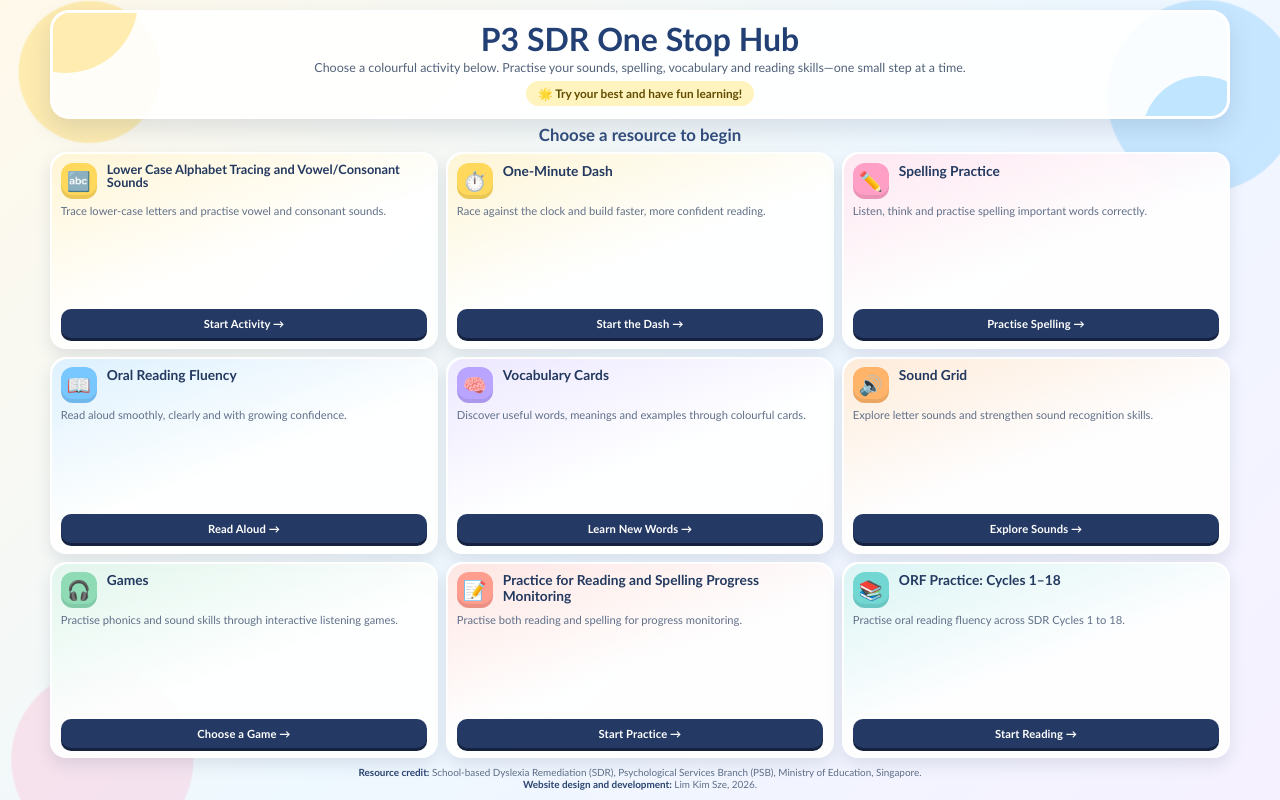
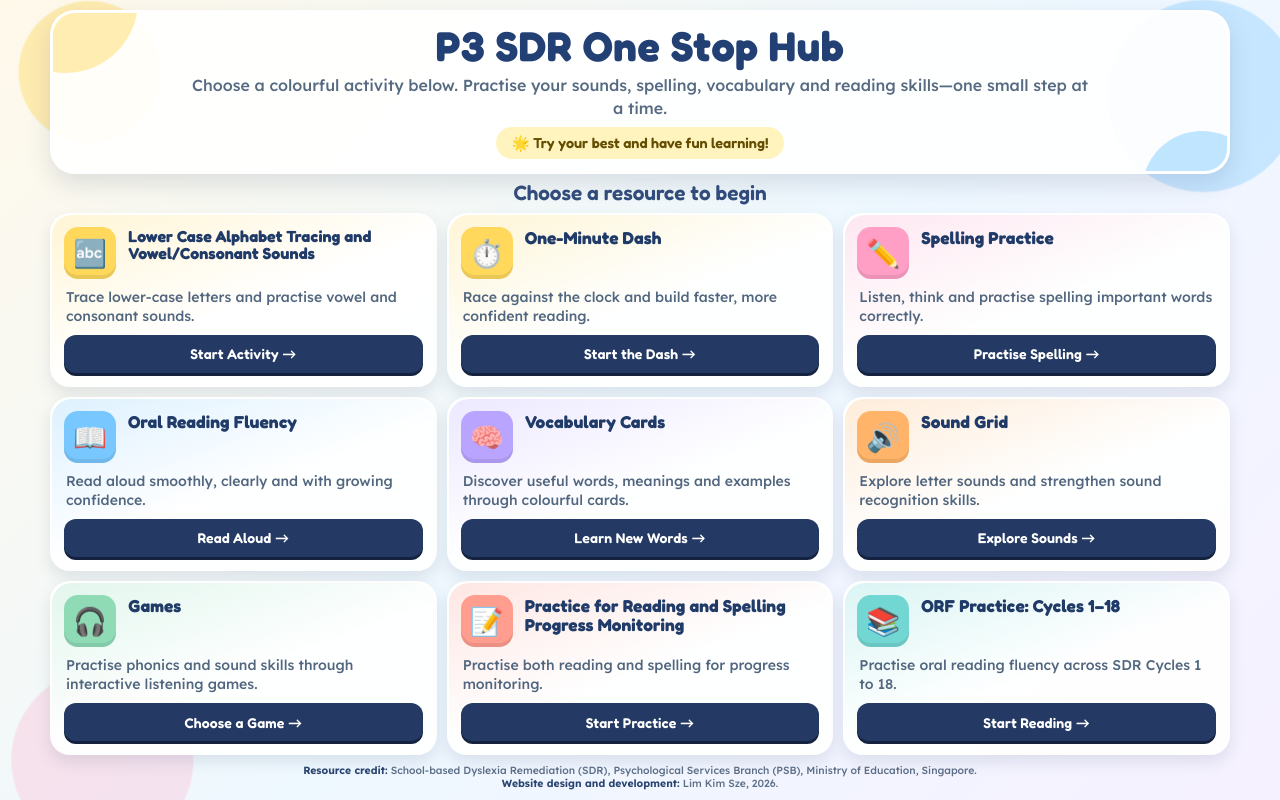
Before and after one commit to limkimsze-maker/P3-SDR-One-Stop-Hub, a plain HTML site: page index.html in a window 1280 px wide. Drawn offline with Linux system fonts and the light colour scheme.

Commit message:
Make hub fonts bigger and more child-friendly

```diff
--- a/index.html
+++ b/index.html
@@ -5,474 +5,193 @@
   <meta name="viewport" content="width=device-width, initial-scale=1.0" />
   <title>P3 SDR One Stop Hub</title>
 
+  <link rel="preconnect" href="https://fonts.googleapis.com">
+  <link rel="preconnect" href="https://fonts.gstatic.com" crossorigin>
+  <link href="https://fonts.googleapis.com/css2?family=Fredoka:wght@500;600;700&family=Lexend:wght@400;500;600;700&display=swap" rel="stylesheet">
+
   <style>
     :root {
-      --ink: #24324a;
-      --soft-ink: #52627a;
-      --yellow: #ffd85c;
-      --blue: #79c7ff;
-      --pink: #ff9fc6;
-      --purple: #b9a4ff;
-      --orange: #ffb46a;
-      --green: #8edbb6;
-      --coral: #ff9d8f;
-      --teal: #72d7d2;
-      --shadow: 0 10px 24px rgba(51, 72, 105, 0.15);
+      --ink:#24324a; --soft:#566a82; --yellow:#ffd85c; --blue:#79c7ff;
+      --pink:#ff9fc6; --purple:#b9a4ff; --orange:#ffb46a; --green:#8edbb6;
+      --coral:#ff9d8f; --teal:#72d7d2; --shadow:0 10px 24px rgba(51,72,105,.15);
     }
+    *{box-sizing:border-box}
+    html,body{width:100%;height:100%;margin:0}
+    body{
+      font-family:"Lexend","Trebuchet MS",Arial,sans-serif;
+      color:var(--ink);
+      background:
+        radial-gradient(circle at 7% 9%,rgba(255,216,92,.42) 0 70px,transparent 72px),
+        radial-gradient(circle at 94% 12%,rgba(121,199,255,.35) 0 95px,transparent 97px),
+        radial-gradient(circle at 8% 95%,rgba(255,159,198,.25) 0 90px,transparent 92px),
+        linear-gradient(135deg,#fff9ea 0%,#eef8ff 52%,#f6f1ff 100%);
+    }
+    a{color:inherit;text-decoration:none}
+    .page-shell{
+      width:min(1180px,calc(100% - 24px)); min-height:100dvh; margin:0 auto;
+      padding:10px 0; display:grid; grid-template-rows:auto auto minmax(0,1fr) auto; gap:8px;
+    }
+    .hero{
+      position:relative; overflow:hidden; padding:12px 22px; text-align:center;
+      background:rgba(255,255,255,.92); border:3px solid rgba(255,255,255,.97);
+      border-radius:25px; box-shadow:var(--shadow);
+    }
+    .hero::before,.hero::after{content:"";position:absolute;border-radius:999px;opacity:.45;pointer-events:none}
+    .hero::before{width:145px;height:145px;left:-60px;top:-85px;background:var(--yellow)}
+    .hero::after{width:120px;height:120px;right:-35px;bottom:-80px;background:var(--blue)}
+    h1,.section-title,.resource-card h2,.open-button,.encouragement{
+      font-family:"Fredoka","Arial Rounded MT Bold","Trebuchet MS",sans-serif;
+    }
+    h1{
+      position:relative; margin:0; font-size:clamp(2.35rem,5.2vh,4.2rem); line-height:1.02;
+      font-weight:700; letter-spacing:.015em; color:#234075; text-shadow:0 2px 0 #fff;
+    }
+    .hero p{
+      position:relative; max-width:900px; margin:7px auto 0; color:var(--soft);
+      font-size:clamp(1rem,1.8vh,1.18rem); line-height:1.42; font-weight:500;
+    }
+    .encouragement{
+      position:relative; display:inline-flex; align-items:center; gap:8px; margin-top:7px;
+      padding:7px 16px; border-radius:16px; background:#fff3be; color:#624d00;
+      font-size:clamp(.9rem,1.55vh,1.05rem); font-weight:600;
+    }
+    .section-title{
+      margin:0; text-align:center; color:#324d7c; font-size:clamp(1.3rem,2.35vh,1.75rem);
+      line-height:1.1; font-weight:600;
+    }
+    .resource-grid{
+      min-height:0; display:grid; grid-template-columns:repeat(3,minmax(0,1fr));
+      grid-template-rows:repeat(3,minmax(0,1fr)); gap:10px;
+    }
+    .resource-card{
+      --card-color:var(--blue); position:relative; min-width:0; min-height:0;
+      display:grid; grid-template-columns:auto minmax(0,1fr); grid-template-rows:auto 1fr auto;
+      column-gap:12px; align-items:start; padding:12px; isolation:isolate;
+      background:rgba(255,255,255,.96); border:2px solid transparent; border-radius:20px;
+      box-shadow:0 7px 16px rgba(59,76,112,.13); transition:.18s ease;
+    }
+    .resource-card::after{
+      content:""; position:absolute; inset:0; z-index:-1; border-radius:inherit;
+      background:linear-gradient(160deg,color-mix(in srgb,var(--card-color) 25%,transparent),transparent 52%);
+    }
+    .resource-card:hover,.resource-card:focus-visible{
+      z-index:2; transform:translateY(-3px); border-color:var(--card-color);
+      box-shadow:0 12px 23px rgba(59,76,112,.2); outline:none;
+    }
+    .icon{
+      grid-column:1; grid-row:1; width:52px; height:52px; display:grid; place-items:center;
+      border-radius:14px; background:var(--card-color); font-size:1.7rem;
+      box-shadow:inset 0 -4px 0 rgba(0,0,0,.08);
+    }
+    .resource-card h2{
+      grid-column:2; grid-row:1; margin:1px 0 0; color:#203b68;
+      font-size:clamp(1.08rem,1.9vh,1.3rem); font-weight:650; line-height:1.12;
+      letter-spacing:.005em; overflow-wrap:anywhere;
+    }
+    .resource-card p{
+      grid-column:1/-1; grid-row:2; margin:9px 2px 8px; color:#52677f;
+      font-size:clamp(.88rem,1.48vh,1rem); line-height:1.38; font-weight:500;
+      overflow-wrap:anywhere;
+    }
+    .open-button{
+      grid-column:1/-1; grid-row:3; min-height:38px; display:flex; justify-content:center;
+      align-items:center; padding:7px 10px; border-radius:12px; background:#243a64; color:#fff;
+      font-size:clamp(.88rem,1.45vh,1rem); font-weight:600; letter-spacing:.01em;
+      box-shadow:0 3px 0 #14223f;
+    }
+    .resource-card:hover .open-button{background:#1a8a61;box-shadow:0 3px 0 #0e5e40}
+    .card-1{--card-color:var(--yellow)} .card-2{--card-color:var(--pink)}
+    .card-3{--card-color:var(--blue)} .card-4{--card-color:var(--purple)}
+    .card-5{--card-color:var(--orange)} .card-6{--card-color:var(--green)}
+    .card-7{--card-color:var(--coral)} .card-8{--card-color:var(--teal)}
+    .card-9{--card-color:var(--yellow)}
+    .long-title h2{font-size:clamp(1rem,1.72vh,1.18rem);line-height:1.1}
+    .footer-note{
+      margin:0; padding:1px 8px 0; text-align:center; color:#5e6f88;
+      font-size:clamp(.65rem,1.08vh,.78rem); line-height:1.25; font-weight:500;
+    }
+    .footer-note strong{color:#2a4471}
 
-    * { box-sizing: border-box; }
-
-    html,
-    body {
-      width: 100%;
-      height: 100%;
-      margin: 0;
+    @media(max-width:900px){
+      html,body{height:auto} body{overflow-y:auto}
+      .page-shell{min-height:100dvh;display:block;padding-bottom:14px}
+      .section-title{margin:10px 0}
+      .resource-grid{grid-template-columns:repeat(2,minmax(0,1fr));grid-template-rows:none;grid-auto-rows:auto}
+      .resource-card{min-height:175px}
+      .footer-note{margin-top:10px}
     }
-
-    body {
-      font-family: "Trebuchet MS", "Arial Rounded MT Bold", Arial, sans-serif;
-      color: var(--ink);
-      background:
-        radial-gradient(circle at 7% 9%, rgba(255, 216, 92, 0.42) 0 70px, transparent 72px),
-        radial-gradient(circle at 94% 12%, rgba(121, 199, 255, 0.35) 0 95px, transparent 97px),
-        radial-gradient(circle at 8% 95%, rgba(255, 159, 198, 0.25) 0 90px, transparent 92px),
-        linear-gradient(135deg, #fff9ea 0%, #eef8ff 52%, #f6f1ff 100%);
+    @media(max-width:580px){
+      .page-shell{width:min(100% - 12px,1180px)} .hero{padding-inline:10px}
+      h1{font-size:clamp(1.9rem,8vw,2.55rem)} .hero p{font-size:.92rem}
+      .resource-grid{grid-template-columns:1fr;gap:9px}
+      .resource-card{min-height:0;padding:12px}
+      .resource-card h2,.long-title h2{font-size:1.2rem}
+      .resource-card p{font-size:.95rem}.open-button{font-size:.95rem;min-height:40px}
     }
-
-    a {
-      color: inherit;
-      text-decoration: none;
+    @media(max-height:650px) and (min-width:901px){
+      .hero{padding-top:6px;padding-bottom:6px}.hero p{display:none}
+      .encouragement{margin-top:4px;padding-block:4px}.section-title{font-size:1.15rem}
+      .resource-card{padding:8px 10px}.icon{width:42px;height:42px;font-size:1.35rem}
+      .resource-card h2,.long-title h2{font-size:clamp(.95rem,1.9vh,1.1rem)}
+      .resource-card p{margin:5px 1px;font-size:clamp(.77rem,1.5vh,.9rem);line-height:1.2}
+      .open-button{min-height:30px;padding:4px 8px;font-size:clamp(.74rem,1.4vh,.86rem)}
     }
-
-    .page-shell {
-      width: min(1180px, calc(100% - 24px));
-      min-height: 100dvh;
-      margin: 0 auto;
-      padding: clamp(8px, 1.2vh, 14px) 0;
-      display: grid;
-      grid-template-rows: auto auto minmax(0, 1fr) auto;
-      gap: clamp(6px, 0.9vh, 10px);
-    }
-
-    .hero {
-      position: relative;
-      overflow: hidden;
-      padding: clamp(9px, 1.3vh, 14px) 20px;
-      text-align: center;
-      background: rgba(255, 255, 255, 0.9);
-      border: 3px solid rgba(255, 255, 255, 0.96);
-      border-radius: clamp(18px, 2.4vh, 25px);
-      box-shadow: var(--shadow);
-    }
-
-    .hero::before,
-    .hero::after {
-      content: "";
-      position: absolute;
-      border-radius: 999px;
-      opacity: 0.45;
-      pointer-events: none;
-    }
-
-    .hero::before {
-      width: 145px;
-      height: 145px;
-      left: -60px;
-      top: -85px;
-      background: var(--yellow);
-    }
-
-    .hero::after {
-      width: 120px;
-      height: 120px;
-      right: -35px;
-      bottom: -80px;
-      background: var(--blue);
-    }
-
-    h1 {
-      position: relative;
-      margin: 0;
-      font-size: clamp(1.75rem, 4vh, 3.15rem);
-      line-height: 1;
-      color: #234075;
-      text-shadow: 0 2px 0 #ffffff;
-    }
-
-    .hero p {
-      position: relative;
-      max-width: 820px;
-      margin: 5px auto 0;
-      color: var(--soft-ink);
-      font-size: clamp(0.78rem, 1.45vh, 0.98rem);
-      line-height: 1.25;
-    }
-
-    .encouragement {
-      position: relative;
-      display: inline-flex;
-      align-items: center;
-      gap: 7px;
-      margin-top: 5px;
-      padding: 5px 12px;
-      border-radius: 13px;
-      background: #fff3be;
-      color: #624d00;
-      font-size: clamp(0.74rem, 1.35vh, 0.9rem);
-      font-weight: 800;
-    }
-
-    .section-title {
-      margin: 0;
-      text-align: center;
-      color: #324d7c;
-      font-size: clamp(1.05rem, 2vh, 1.45rem);
-      line-height: 1.1;
-    }
-
-    .resource-grid {
-      min-height: 0;
-      display: grid;
-      grid-template-columns: repeat(3, minmax(0, 1fr));
-      grid-template-rows: repeat(3, minmax(0, 1fr));
-      gap: clamp(7px, 1vh, 11px);
-    }
-
-    .resource-card {
-      --card-color: var(--blue);
-      position: relative;
-      min-width: 0;
-      min-height: 0;
-      display: grid;
-      grid-template-columns: auto minmax(0, 1fr);
-      grid-template-rows: auto auto 1fr auto;
-      column-gap: 10px;
-      align-items: start;
-      padding: clamp(8px, 1.1vh, 12px);
-      isolation: isolate;
-      background: rgba(255, 255, 255, 0.95);
-      border: 2px solid transparent;
-      border-radius: clamp(15px, 2vh, 21px);
-      box-shadow: 0 7px 16px rgba(59, 76, 112, 0.13);
-      transition: transform 0.2s ease, box-shadow 0.2s ease, border-color 0.2s ease;
-    }
-
-    .resource-card::after {
-      content: "";
-      position: absolute;
-      inset: 0;
-      z-index: -1;
-      border-radius: inherit;
-      background: linear-gradient(
-        160deg,
-        color-mix(in srgb, var(--card-color) 25%, transparent),
-        transparent 52%
-      );
-      pointer-events: none;
-    }
-
-    .resource-card:hover,
-    .resource-card:focus-visible {
-      z-index: 2;
-      transform: translateY(-3px);
-      border-color: var(--card-color);
-      box-shadow: 0 12px 23px rgba(59, 76, 112, 0.2);
-      outline: none;
-    }
-
-    .icon {
-      grid-column: 1;
-      grid-row: 1 / span 2;
-      width: clamp(36px, 4.5vh, 46px);
-      height: clamp(36px, 4.5vh, 46px);
-      display: grid;
-      place-items: center;
-      border-radius: 12px;
-      background: var(--card-color);
-      font-size: clamp(1.15rem, 2.4vh, 1.55rem);
-      box-shadow: inset 0 -4px 0 rgba(0, 0, 0, 0.08);
-    }
-
-    .resource-card h2 {
-      grid-column: 2;
-      grid-row: 1;
-      margin: 0;
-      color: #23395f;
-      font-size: clamp(0.86rem, 1.6vh, 1.06rem);
-      line-height: 1.12;
-      overflow-wrap: anywhere;
-    }
-
-    .resource-card p {
-      grid-column: 1 / -1;
-      grid-row: 3;
-      margin: 5px 0 6px;
-      color: #617089;
-      font-size: clamp(0.7rem, 1.28vh, 0.84rem);
-      line-height: 1.22;
-      overflow: visible;
-      overflow-wrap: anywhere;
-    }
-
-    .open-button {
-      grid-column: 1 / -1;
-      grid-row: 4;
-      min-height: clamp(29px, 3.6vh, 35px);
-      display: inline-flex;
-      justify-content: center;
-      align-items: center;
-      padding: 5px 9px;
-      border-radius: 10px;
-      background: #243a64;
-      color: #ffffff;
-      font-size: clamp(0.7rem, 1.3vh, 0.82rem);
-      font-weight: 900;
-      letter-spacing: 0.01em;
-      box-shadow: 0 3px 0 #14223f;
-    }
-
-    .resource-card:hover .open-button {
-      background: #1a8a61;
-      box-shadow: 0 3px 0 #0e5e40;
-    }
-
-    .card-1 { --card-color: var(--yellow); }
-    .card-2 { --card-color: var(--pink); }
-    .card-3 { --card-color: var(--blue); }
-    .card-4 { --card-color: var(--purple); }
-    .card-5 { --card-color: var(--orange); }
-    .card-6 { --card-color: var(--green); }
-    .card-7 { --card-color: var(--coral); }
-    .card-8 { --card-color: var(--teal); }
-    .card-9 { --card-color: var(--yellow); }
-
-    .long-title h2 {
-      font-size: clamp(0.8rem, 1.48vh, 0.98rem);
-      line-height: 1.08;
-    }
-
-    .footer-note {
-      margin: 0;
-      padding: 0 8px;
-      text-align: center;
-      color: #5e6f88;
-      font-size: clamp(0.62rem, 1.08vh, 0.76rem);
-      line-height: 1.25;
-    }
-
-    .footer-note strong { color: #2a4471; }
-
-    @media (max-width: 900px) {
-      html, body { height: auto; }
-      body { overflow-y: auto; }
-
-      .page-shell {
-        min-height: 100dvh;
-        display: block;
-        padding-bottom: 14px;
-      }
-
-      .section-title { margin: 9px 0; }
-
-      .resource-grid {
-        grid-template-columns: repeat(2, minmax(0, 1fr));
-        grid-template-rows: none;
-        grid-auto-rows: auto;
-      }
-
-      .resource-card {
-        min-height: 155px;
-      }
-
-      .footer-note { margin-top: 10px; }
-    }
-
-    @media (max-width: 580px) {
-      .page-shell { width: min(100% - 12px, 1180px); }
-      .hero { padding-inline: 10px; }
-      h1 { font-size: clamp(1.5rem, 7vw, 2.15rem); }
-      .hero p { font-size: clamp(0.72rem, 3vw, 0.88rem); }
-
-      .resource-grid {
-        grid-template-columns: 1fr;
-        gap: 8px;
-      }
-
-      .resource-card {
-        min-height: 0;
-        padding: 11px;
-      }
-
-      .resource-card h2,
-      .long-title h2 {
-        font-size: 1rem;
-      }
-
-      .resource-card p {
-        font-size: 0.82rem;
-      }
-
-      .open-button {
-        font-size: 0.8rem;
-        min-height: 34px;
-      }
-    }
-
-    @media (max-height: 650px) and (min-width: 901px) {
-      .hero {
-        padding-top: 6px;
-        padding-bottom: 6px;
-      }
-
-      .hero p { display: none; }
-      .encouragement { margin-top: 4px; padding-block: 3px; }
-      .section-title { font-size: 1rem; }
-
-      .resource-card {
-        padding: 6px 8px;
-      }
-
-      .icon {
-        width: 32px;
-        height: 32px;
-        font-size: 1rem;
-      }
-
-      .resource-card h2,
-      .long-title h2 {
-        font-size: clamp(0.72rem, 1.7vh, 0.88rem);
-      }
-
-      .resource-card p {
-        display: block;
-        margin: 3px 0 4px;
-        font-size: clamp(0.62rem, 1.42vh, 0.74rem);
-        line-height: 1.12;
-      }
-
-      .open-button {
-        min-height: 25px;
-        padding: 3px 7px;
-        font-size: clamp(0.62rem, 1.35vh, 0.72rem);
-      }
-
-      .footer-note {
-        font-size: clamp(0.55rem, 1.15vh, 0.68rem);
-      }
-    }
-
-    @media (prefers-reduced-motion: reduce) {
-      .resource-card { transition: none; }
-    }
+    @media(prefers-reduced-motion:reduce){.resource-card{transition:none}}
   </style>
   <script src="https://cdn.counter.dev/script.js" data-id="825e93b6-ce99-40ef-8bcc-125f13297433" data-utcoffset="8"></script>
 </head>
-
 <body>
   <main class="page-shell">
     <section class="hero">
       <h1>P3 SDR One Stop Hub</h1>
-      <p>
-        Choose a colourful activity below. Practise your sounds, spelling,
-        vocabulary and reading skills—one small step at a time.
-      </p>
+      <p>Choose a colourful activity below. Practise your sounds, spelling, vocabulary and reading skills—one small step at a time.</p>
       <div class="encouragement">🌟 Try your best and have fun learning!</div>
     </section>
 
     <h2 class="section-title">Choose a resource to begin</h2>
 
     <section class="resource-grid" aria-label="P3 SDR learning resources">
-      <a class="resource-card card-9 long-title"
-         href="https://limkimsze-maker.github.io/lower-case-alphabet-tracing/"
-         target="_blank" rel="noopener">
-        <div class="icon" aria-hidden="true">🔤</div>
-        <h2>Lower Case Alphabet Tracing and Vowel/Consonant Sounds</h2>
-        <p>Trace lower-case letters and practise vowel and consonant sounds.</p>
-        <span class="open-button">Start Activity →</span>
+      <a class="resource-card card-9 long-title" href="https://limkimsze-maker.github.io/lower-case-alphabet-tracing/" target="_blank" rel="noopener">
+        <div class="icon" aria-hidden="true">🔤</div><h2>Lower Case Alphabet Tracing and Vowel/Consonant Sounds</h2>
+        <p>Trace lower-case letters and practise vowel and consonant sounds.</p><span class="open-button">Start Activity →</span>
       </a>
-
-      <a class="resource-card card-1"
-         href="https://limkimsze-maker.github.io/SDR_One_Minute_Dash/"
-         target="_blank" rel="noopener">
-        <div class="icon" aria-hidden="true">⏱️</div>
-        <h2>One-Minute Dash</h2>
-        <p>Race against the clock and build faster, more confident reading.</p>
-        <span class="open-button">Start the Dash →</span>
+      <a class="resource-card card-1" href="https://limkimsze-maker.github.io/SDR_One_Minute_Dash/" target="_blank" rel="noopener">
+        <div class="icon" aria-hidden="true">⏱️</div><h2>One-Minute Dash</h2>
+        <p>Race against the clock and build faster, more confident reading.</p><span class="open-button">Start the Dash →</span>
       </a>
-
-      <a class="resource-card card-2"
-         href="https://limkimsze-maker.github.io/P3_SDR_Spelling/"
-         target="_blank" rel="noopener">
-        <div class="icon" aria-hidden="true">✏️</div>
-        <h2>Spelling Practice</h2>
-        <p>Listen, think and practise spelling important words correctly.</p>
-        <span class="open-button">Practise Spelling →</span>
+      <a class="resource-card card-2" href="https://limkimsze-maker.github.io/P3_SDR_Spelling/" target="_blank" rel="noopener">
+        <div class="icon" aria-hidden="true">✏️</div><h2>Spelling Practice</h2>
+        <p>Listen, think and practise spelling important words correctly.</p><span class="open-button">Practise Spelling →</span>
       </a>
-
-      <a class="resource-card card-3"
-         href="https://limkimsze-maker.github.io/P3-SDR-ORF/"
-         target="_blank" rel="noopener">
-        <div class="icon" aria-hidden="true">📖</div>
-        <h2>Oral Reading Fluency</h2>
-        <p>Read aloud smoothly, clearly and with growing confidence.</p>
-        <span class="open-button">Read Aloud →</span>
+      <a class="resource-card card-3" href="https://limkimsze-maker.github.io/P3-SDR-ORF/" target="_blank" rel="noopener">
+        <div class="icon" aria-hidden="true">📖</div><h2>Oral Reading Fluency</h2>
+        <p>Read aloud smoothly, clearly and with growing confidence.</p><span class="open-button">Read Aloud →</span>
       </a>
-
-      <a class="resource-card card-4"
-         href="https://limkimsze-maker.github.io/P3-SDR-Vocab-Cards/"
-         target="_blank" rel="noopener">
-        <div class="icon" aria-hidden="true">🧠</div>
-        <h2>Vocabulary Cards</h2>
-        <p>Discover useful words, meanings and examples through colourful cards.</p>
-        <span class="open-button">Learn New Words →</span>
+      <a class="resource-card card-4" href="https://limkimsze-maker.github.io/P3-SDR-Vocab-Cards/" target="_blank" rel="noopener">
+        <div class="icon" aria-hidden="true">🧠</div><h2>Vocabulary Cards</h2>
+        <p>Discover useful words, meanings and examples through colourful cards.</p><span class="open-button">Learn New Words →</span>
       </a>
-
-      <a class="resource-card card-5"
-         href="https://limkimsze-maker.github.io/Sound_Grid_Landing_Page/"
-         target="_blank" rel="noopener">
-        <div class="icon" aria-hidden="true">🔊</div>
-        <h2>Sound Grid</h2>
-        <p>Explore letter sounds and strengthen sound recognition skills.</p>
-        <span class="open-button">Explore Sounds →</span>
+      <a class="resource-card card-5" href="https://limkimsze-maker.github.io/Sound_Grid_Landing_Page/" target="_blank" rel="noopener">
+        <div class="icon" aria-hidden="true">🔊</div><h2>Sound Grid</h2>
+        <p>Explore letter sounds and strengthen sound recognition skills.</p><span class="open-button">Explore Sounds →</span>
       </a>
-
-      <a class="resource-card card-6"
-         href="https://limkimsze-maker.github.io/Phonics-and-Sound-Games/"
-         target="_blank" rel="noopener">
-        <div class="icon" aria-hidden="true">🎧</div>
-        <h2>Games</h2>
-        <p>Practise phonics and sound skills through interactive listening games.</p>
-        <span class="open-button">Choose a Game →</span>
+      <a class="resource-card card-6" href="https://limkimsze-maker.github.io/Phonics-and-Sound-Games/" target="_blank" rel="noopener">
+        <div class="icon" aria-hidden="true">🎧</div><h2>Games</h2>
+        <p>Practise phonics and sound skills through interactive listening games.</p><span class="open-button">Choose a Game →</span>
       </a>
-
-      <a class="resource-card card-7"
-         href="https://limkimsze-maker.github.io/P3-SDR-PM-Reading-and-Spelling/"
-         target="_blank" rel="noopener">
-        <div class="icon" aria-hidden="true">📝</div>
-        <h2>Practice for Reading and Spelling Progress Monitoring</h2>
-        <p>Practise both reading and spelling for progress monitoring.</p>
-        <span class="open-button">Start Practice →</span>
+      <a class="resource-card card-7" href="https://limkimsze-maker.github.io/P3-SDR-PM-Reading-and-Spelling/" target="_blank" rel="noopener">
+        <div class="icon" aria-hidden="true">📝</div><h2>Practice for Reading and Spelling Progress Monitoring</h2>
+        <p>Practise both reading and spelling for progress monitoring.</p><span class="open-button">Start Practice →</span>
       </a>
-
-      <a class="resource-card card-8"
-         href="https://limkimsze-maker.github.io/P3-SDR-Cycle-1-to-18-ORF/"
-         target="_blank" rel="noopener">
-        <div class="icon" aria-hidden="true">📚</div>
-        <h2>ORF Practice: Cycles 1–18</h2>
-        <p>Practise oral reading fluency across SDR Cycles 1 to 18.</p>
-        <span class="open-button">Start Reading →</span>
+      <a class="resource-card card-8" href="https://limkimsze-maker.github.io/P3-SDR-Cycle-1-to-18-ORF/" target="_blank" rel="noopener">
+        <div class="icon" aria-hidden="true">📚</div><h2>ORF Practice: Cycles 1–18</h2>
+        <p>Practise oral reading fluency across SDR Cycles 1 to 18.</p><span class="open-button">Start Reading →</span>
       </a>
     </section>
 
     <footer class="footer-note">
-      <div>
-        <strong>Resource credit:</strong>
-        School-based Dyslexia Remediation (SDR), Psychological Services Branch (PSB),
-        Ministry of Education, Singapore.
-      </div>
-      <div>
-        <strong>Website design and development:</strong> Lim Kim Sze, 2026.
-      </div>
+      <div><strong>Resource credit:</strong> School-based Dyslexia Remediation (SDR), Psychological Services Branch (PSB), Ministry of Education, Singapore.</div>
+      <div><strong>Website design and development:</strong> Lim Kim Sze, 2026.</div>
     </footer>
   </main>
 </body>
```
